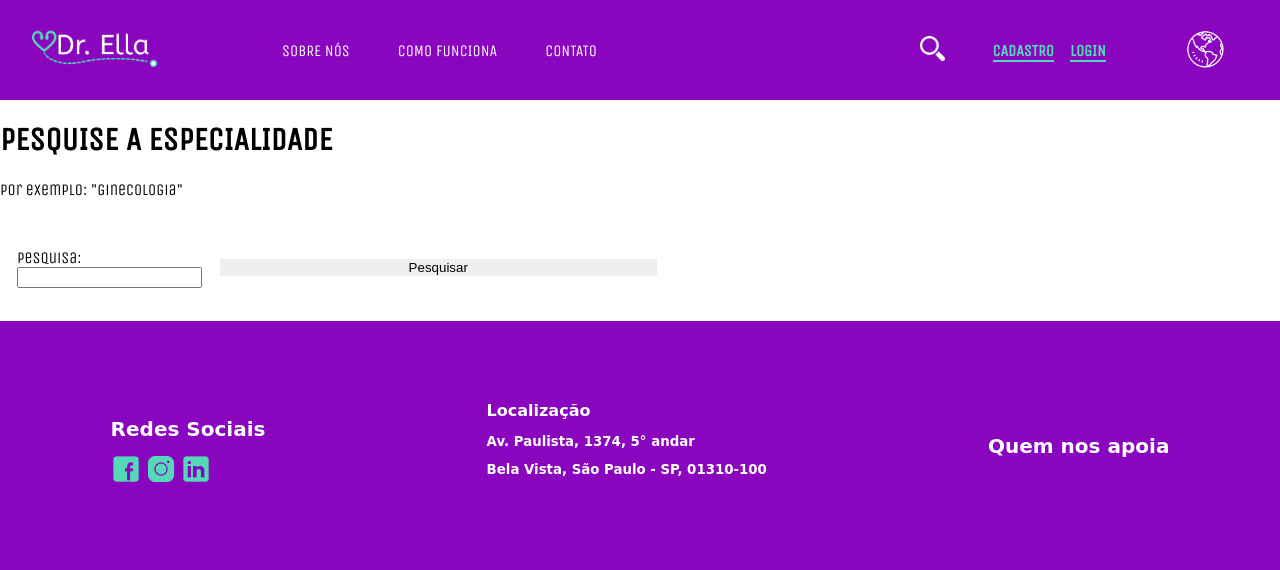
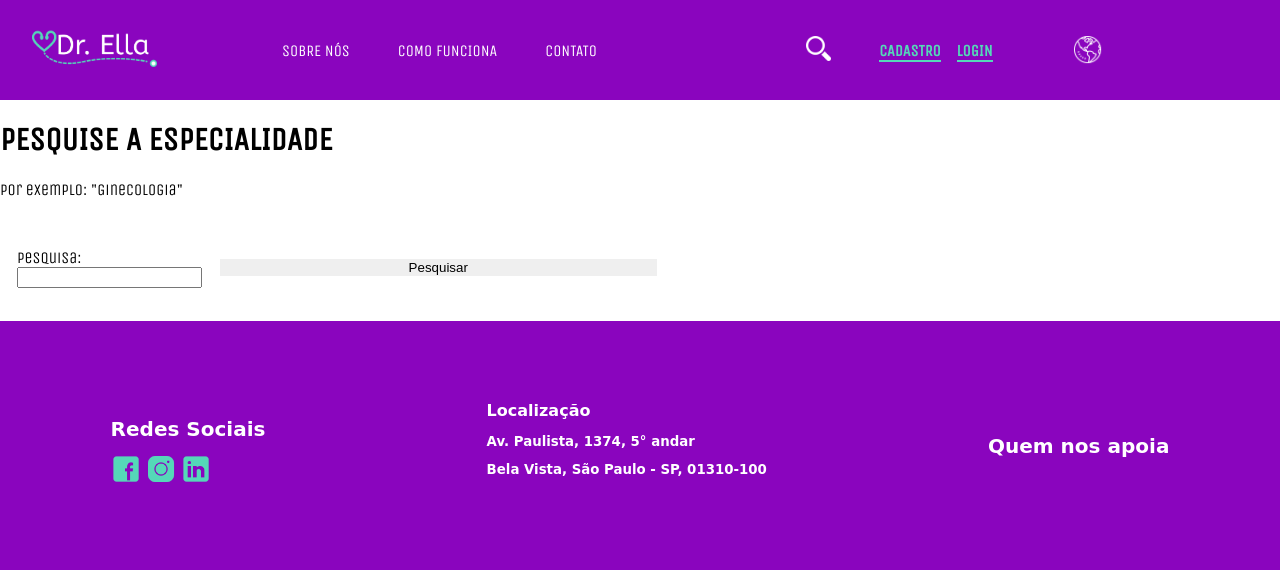
Before and after one commit to vanmtv/dr-ella, a Django app: page /busca/ in a window 1280 px wide. Shown: the top 570 px of the page. Run offline with Django 3.2, Linux system fonts and the light colour scheme; some web fonts are replaced.

Commit message:
Arrumar tradutor - aumentar rem na div

```diff
--- a/app/static/css/layout-style.css
+++ b/app/static/css/layout-style.css
@@ -1,6 +1,7 @@
 body{
     margin:0;
     font-family:  'Unica One', cursive;
+    width: 100vw;
 }
 
 nav{
@@ -8,7 +9,7 @@ nav{
     /* background-color: linear-gradient(to bottom, #8A05BE 0%, #8A05BE 46%, #8A05BE 100%); */
     height: 100px;
     list-style-type: none;
-    width: 100;
+    width: 100vw;
     display: flex;
     align-items: center;
     justify-content: space-between;
@@ -22,8 +23,8 @@ nav{
 
 .nav-buttons{
     display: flex;
-    width: 40%;
-    margin: 0 20rem 0 0;
+    width: 60%;
+    margin: 0 10rem 0 0;
 }
 
 .botao1{
@@ -81,13 +82,13 @@ nav a img{
     margin: 0 5rem 0 0;
 }
 .translate{
-    margin: 0 2rem 0 0;
+    margin: 0 10rem 0 0;
 }
 
 
 .translate li img{
-    height: 40px;
-    width: 40px;
+    height: 30px;
+    width: 30px;
 }
 
 footer{
@@ -147,6 +148,7 @@ footer div h1{
     width: 80px;
 }
 
+
 .tradutor{
     display: flex;
     flex-direction: row;
@@ -166,7 +168,6 @@ footer div h1{
     width: 75%;
 }
 
-
 #google_translate_element {
     display: none;
 }
```
